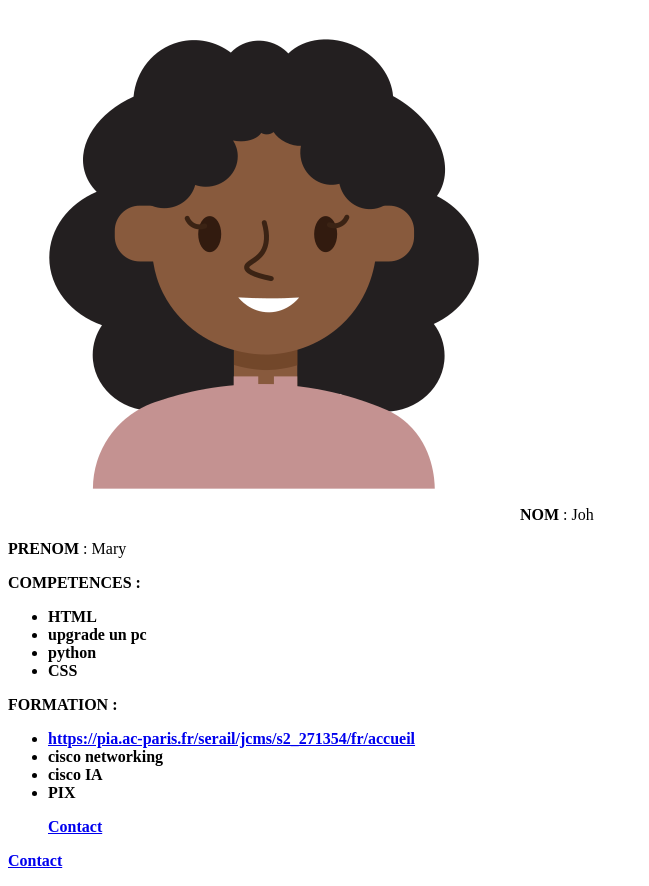
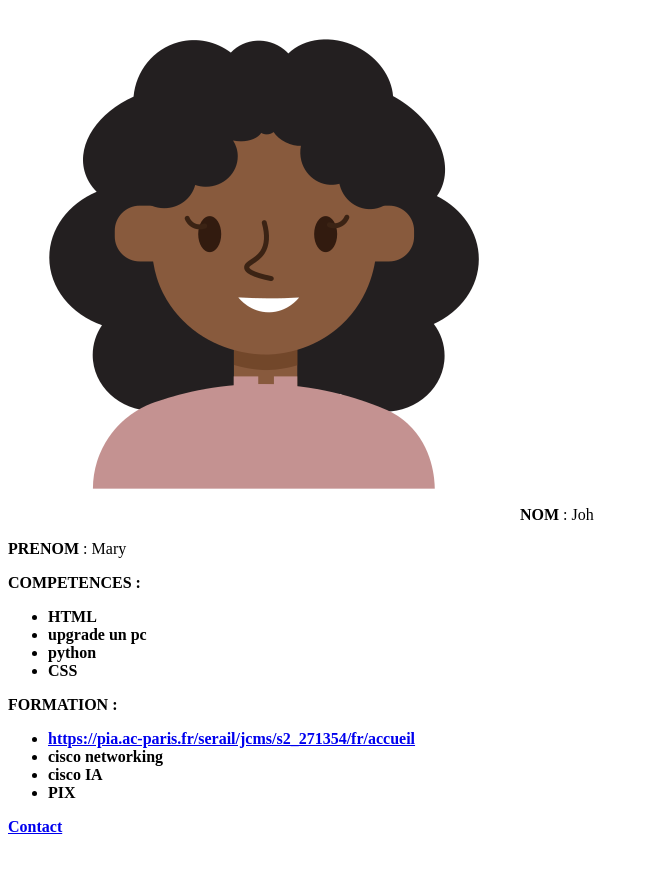
Before and after one commit to maryjoh001colombes-maker/cv, a plain HTML site: page index.html in a window 1280 px wide. Shown: the whole page, without its empty margins (0-649 px from the left). After the commit the page ends 852 px from the top, so only its background shows below. Drawn offline with Linux system fonts and the light colour scheme.

Commit message:
Update index.html

```diff
--- a/index.html
+++ b/index.html
@@ -28,10 +28,9 @@
         <li>cisco IA</li>
         <li>PIX</li>
 
- <p><a target="_blank" href="file:///E:/Mary.jpeq/contact.html">Contact</a></p>
     </ul>
-
+<head>
     <p><a target="_blank" href="file:///E:/Mary.jpeq/contact.html">Contact</a></p>
-
+</head>
 </body>
 </html>
```
